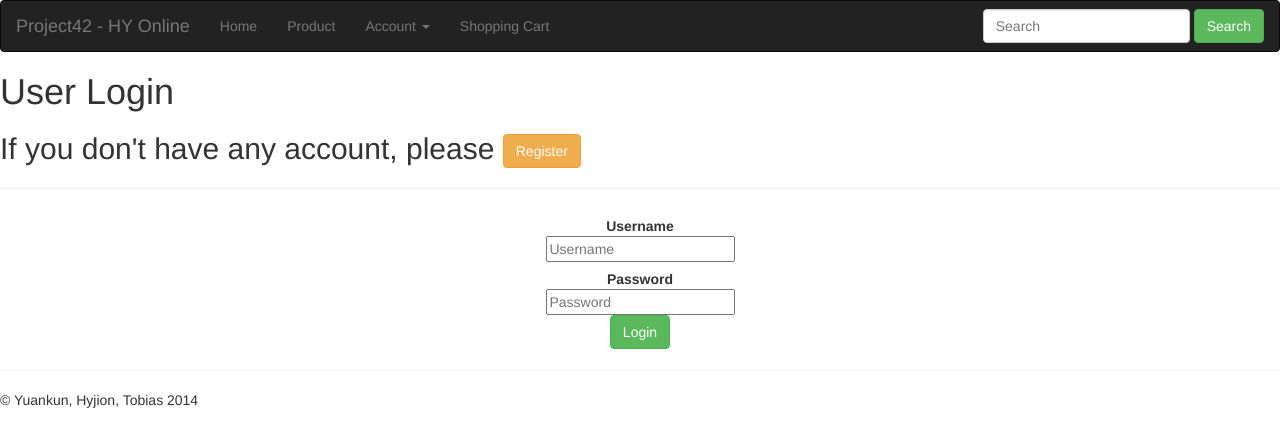
After one commit to yuankunluo/project_42_shopping_site, a Django app: page /account/login/ in a window 1280 px wide. The commit adds this page. Shown: the top 447 px of the page. Run offline with Django 3.2, Linux system fonts and the light colour scheme; parts of the project's set-up code (start-up, migrations or seed data) failed here and were passed over; some libraries are stand-ins or nearby versions.

Commit message:
login/logout ok

```diff
--- /dev/null
+++ b/account/templates/account/login.html
@@ -0,0 +1,36 @@
+{% extends 'store/base.html' %}
+
+{% block title%}Register{% endblock %}
+
+{% block content %}
+<h1>User Login</h1>
+<h2>If you don't have any account, please <a class="btn btn-warning" href="/account/register/">Register</a></h2>
+<hr/>
+
+<form action="/account/login/" method="post" class="form-horizontal pager">
+    {% csrf_token %}
+    <div class="control-group">
+        <label class="control-label" for="username">Username</label>
+
+        <div class="controls">
+            <input type="text" name='username' id="username" placeholder="Username">
+        </div>
+    </div>
+
+    <div class="control-group">
+        <label class="control-label" for="password">Password</label>
+
+        <div class="controls">
+            <input type="password" name="password" id="password" placeholder="Password">
+        </div>
+    </div>
+
+
+    <div class="control-group">
+        <div class="controls">
+            <button type="submit" class="btn btn-success">Login</button>
+        </div>
+    </div>
+</form>
+
+{% endblock %}
--- a/account/urls.py
+++ b/account/urls.py
@@ -3,13 +3,10 @@ import views as account_views
 from project_42_shopping_site import settings
 
 urlpatterns = patterns('',
-    url(r'^$', account_views.account_index,name='account_index'),
-    url(r'^register/$', account_views.register, name='register'),
-    url(r'^my_account/$', account_views.my_account, name='mu_account'),
-    url(r'^order/(?P<order_id>\d+)/$', account_views.order_detail, name='order_detail'),
+                       url(r'^$', account_views.account, name='account_index'),
+                       url(r'^login/$',account_views.do_login),
+                       url(r'^logout/$',account_views.do_logout),
+                       url(r'^order/$',account_views.order),
+                       url(r'^register/$', account_views.register, name='register'),
+                       url(r'^order/(?P<order_id>\d+)/$', account_views.order_detail, name='order_detail'),
 )
-
-urlpatterns += patterns('django.contrib.auth.views',
-                        (r'^login/$', 'login',
-                         {'template_name': 'registration/login.html', 'SSL':False }, 'login'),
-)
--- a/account/views.py
+++ b/account/views.py
@@ -1,18 +1,68 @@
 from django.shortcuts import render
+from django.contrib.auth import authenticate, login, logout
+from django.contrib.auth.decorators import login_required
+from django.contrib.auth.models import User
+from django.http.response import HttpResponseRedirect
 
 # Create your views here.
 
-def account_index():
-    return 'Account_index'
+
+@login_required(login_url='/account/login/')
+def account(request):
+    if request.user.is_authenticated():
+        # Do something for authenticated users.
+        return render(request, 'account/account.html', {'user': request.user})
+    else:
+        return HttpResponseRedirect('/account/login/')
+
 
 def register(request):
+    if request.method == 'GET':
+        return render(request, 'account/register.html')
+    if request.method == 'POST':
+        u = request.POST['username']
+        p1 = request.POST['password1']
+        p2 = request.POST['password2']
+        e = request.POST['email']
+        fn = request.POST['firstname']
+        ln = request.POST['lastname']
+        if p1 != p2:
+            return render(request, 'account/error.html', {'error': 'Password were not the same'})
+        request.session.flush()
+        user = User.objects.create_user(u, e, p1)
+        user.first_name = fn
+        user.last_name = ln
+        user.is_active = True
+        user.save()
+        user = authenticate(username=u, password=p1)
+        if user is not None:
+            if user.is_active:
+                login(request, user)
+                return HttpResponseRedirect('/account/')
+
+def do_logout(request):
+    logout(request)
+    return HttpResponseRedirect('/')
+
+
+def do_login(request):
+    if request.method == 'GET':
+        return render(request, 'account/login.html')
+    if request.method == 'POST':
+        u = request.POST['username']
+        p = request.POST['password']
+        request.session.flush()
+        user = authenticate(username=u, password=p)
+        if user is not None:
+            if user.is_active:
+                login(request, user)
+                return HttpResponseRedirect('/account/')
+
+
+
+def order(request):
     pass
 
-def my_account(request):
-    pass
-
-def order_info(request):
-    pass
 
 def order_detail(request):
     pass
--- a/cart/views.py
+++ b/cart/views.py
@@ -11,7 +11,7 @@ import cart
 def show_cart(request):
     cart_items = cart.get_cart_items(request)
     cart_subtotal = cart.cart_subtotal(request)
-    return render(request,'cart/cart.html',{'cart_items':cart_items,'cart_subtotal':cart_subtotal})
+    return render(request,'cart/cart.html',{'cart_items':cart_items,'cart_subtotal':cart_subtotal, 'user':request.user})
 
 
 def add_product_to_cart(request, product_slug):
--- a/project_42_shopping_site/urls.py
+++ b/project_42_shopping_site/urls.py
@@ -14,9 +14,8 @@ urlpatterns = patterns('',
     # Examples:
     url(r'^$',store_views.index, name='index'),
     url(r'^admin/', include(admin.site.urls)),
-    url(r'^store/',include(store_urls)), # redirect all urls to store
-    url(r'^product/$',store_views.product_all,name='product_all'),
-    url(r'^account/', include(auth_url)),
-    url(r'^account/',include(account_urls)),
-    url(r'^cart/',include(cart_urls)),
+    url(r'^store/', include(store_urls)), # redirect all urls to store
+    url(r'^product/$', store_views.product_all),
+    url(r'^account/', include(account_urls)),
+    url(r'^cart/', include(cart_urls)),
 )
--- a/store/templates/store/base.html
+++ b/store/templates/store/base.html
@@ -56,13 +56,17 @@
                 <li class="dropdown {% if active == 'account' %}active{% endif %}">
                     <a href="#" class="dropdown-toggle" data-toggle="dropdown">Account <span class="caret"></span></a>
                     <ul class="dropdown-menu" role="menu">
-                        <li><a href="#">Action</a></li>
-                        <li><a href="#">Another action</a></li>
-                        <li><a href="#">Something else here</a></li>
+                       {% if user.is_authenticated %}
+                        <li><a href="#">Hi: {{user.username}}!</a></li>
                         <li class="divider"></li>
-                        <li class="dropdown-header">Nav header</li>
-                        <li><a href="#">Separated link</a></li>
-                        <li><a href="#">One more separated link</a></li>
+                        <li><a href="/account/">My Account</a></li>
+                        <li><a href="/account/order/">Order History</a></li>
+                        <li class="divider"></li>
+                        <li><a href="/account/logout/">Logout</a></li>
+                        {% else %}
+                        <li><a href="/account/login/">Login</a></li>
+                        <li><a href="/account/register/">Register</a></li>
+                        {% endif %}
                     </ul>
                 </li>
 
```
Also changed, not shown: account/templates/account/account.html (added, +11 -0 lines), account/templates/account/error.html (added, +10 -0 lines), account/templates/account/register.html (added, +67 -0 lines), store/templates/store/head.html (deleted, +0 -30 lines), store/views.py (+4 -4 lines), db.sqlite3, store/static/store/css/jumbotron.css (line endings or trailing spaces).
